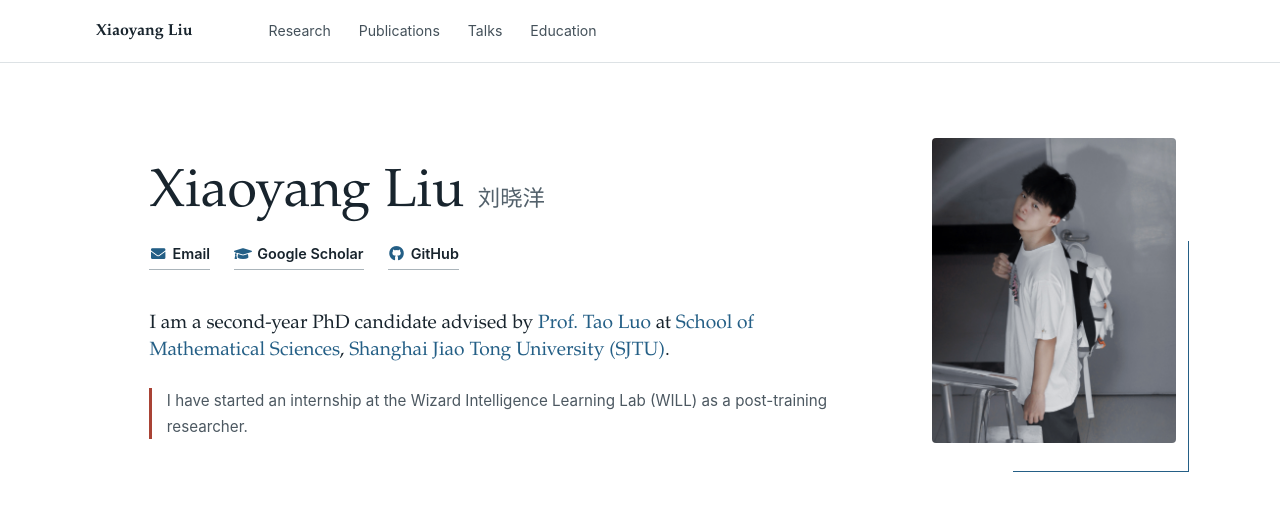
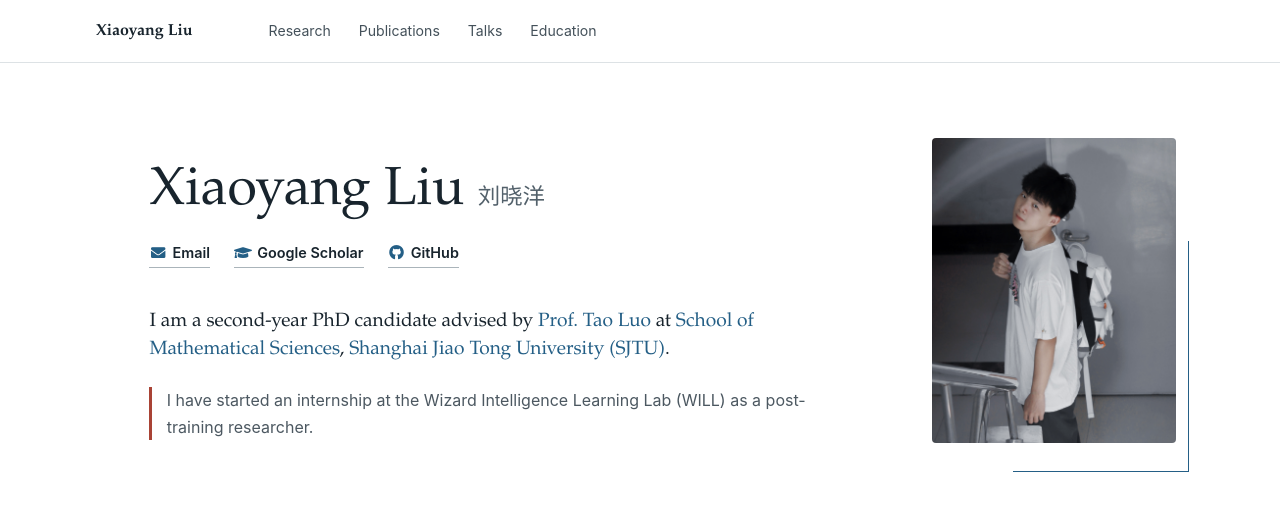
Before and after one commit to XiaoyangLiu-sjtu/XiaoyangLiu-sjtu.github.io, a Jekyll site: the page built from _pages/about.md, in a window 1280 px wide. Shown: the top 529 px of the page. Built offline with Jekyll 4.4.1, drawn with Linux system fonts in a browser that asks for light colours.

Commit message:
Polish profile and talks layout

```diff
--- a/_pages/about.md
+++ b/_pages/about.md
@@ -128,9 +128,9 @@ redirect_from:
     </div>
     <div class="section-content">
       <ol class="timeline-list">
-        <li><time datetime="2026-08">Aug 2026</time><p>CSML, Shanghai Jiao Tong University<br><span>Shanghai, China</span></p></li>
-        <li><time datetime="2026-07">Jul 2026</time><p>AI4Math Workshop, Zhejiang University<br><span>Hangzhou, China</span></p></li>
-        <li><time datetime="2025-07">Jul 2025</time><p>AI4Math Workshop, Shanghai Jiao Tong University<br><span>Shanghai, China</span></p></li>
+        <li><time datetime="2026-08">Aug 2026</time><p><strong>CSML, Shanghai Jiao Tong University</strong><br><span>Shanghai, China</span></p></li>
+        <li><time datetime="2026-07">Jul 2026</time><p><strong>AI4Math Workshop, Zhejiang University</strong><br><span>Hangzhou, China</span></p></li>
+        <li><time datetime="2025-07">Jul 2025</time><p><strong>AI4Math Workshop, Shanghai Jiao Tong University</strong><br><span>Shanghai, China</span></p></li>
       </ol>
     </div>
   </section>
--- a/assets/css/main.scss
+++ b/assets/css/main.scss
@@ -227,7 +227,7 @@ a {
   margin: 1.45rem 0 0;
   padding-left: 0.9rem;
   color: #4c5861;
-  font-size: 0.95rem;
+  font-size: 1rem;
   border-left: 3px solid $accent-red;
 }
 
@@ -432,7 +432,8 @@ a {
 
 .biography-grid {
   display: grid;
-  grid-template-columns: max-content minmax(0, 1fr);
+  grid-template-columns: max-content minmax(0, max-content);
+  justify-content: space-between;
   gap: 5rem;
   border-top: 1px solid $rule;
 }
```
